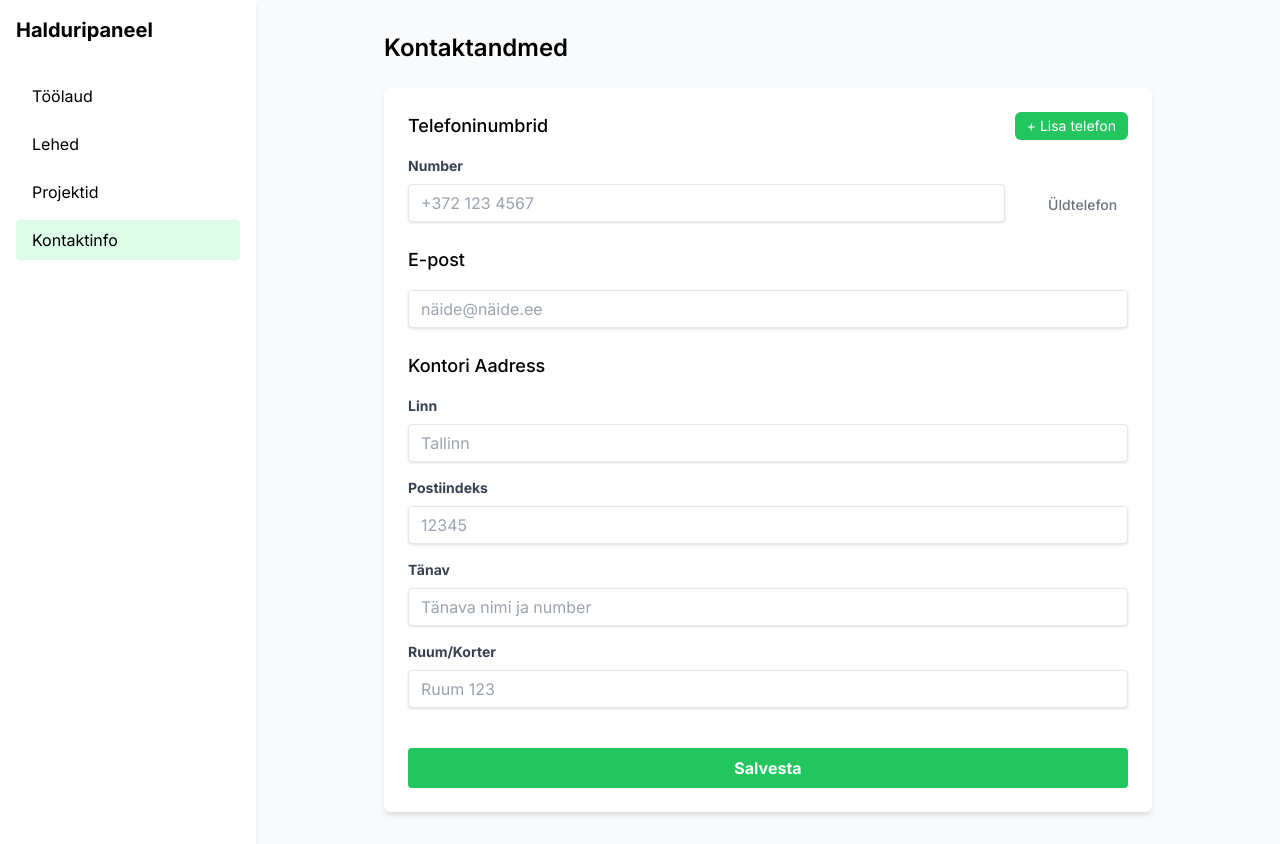
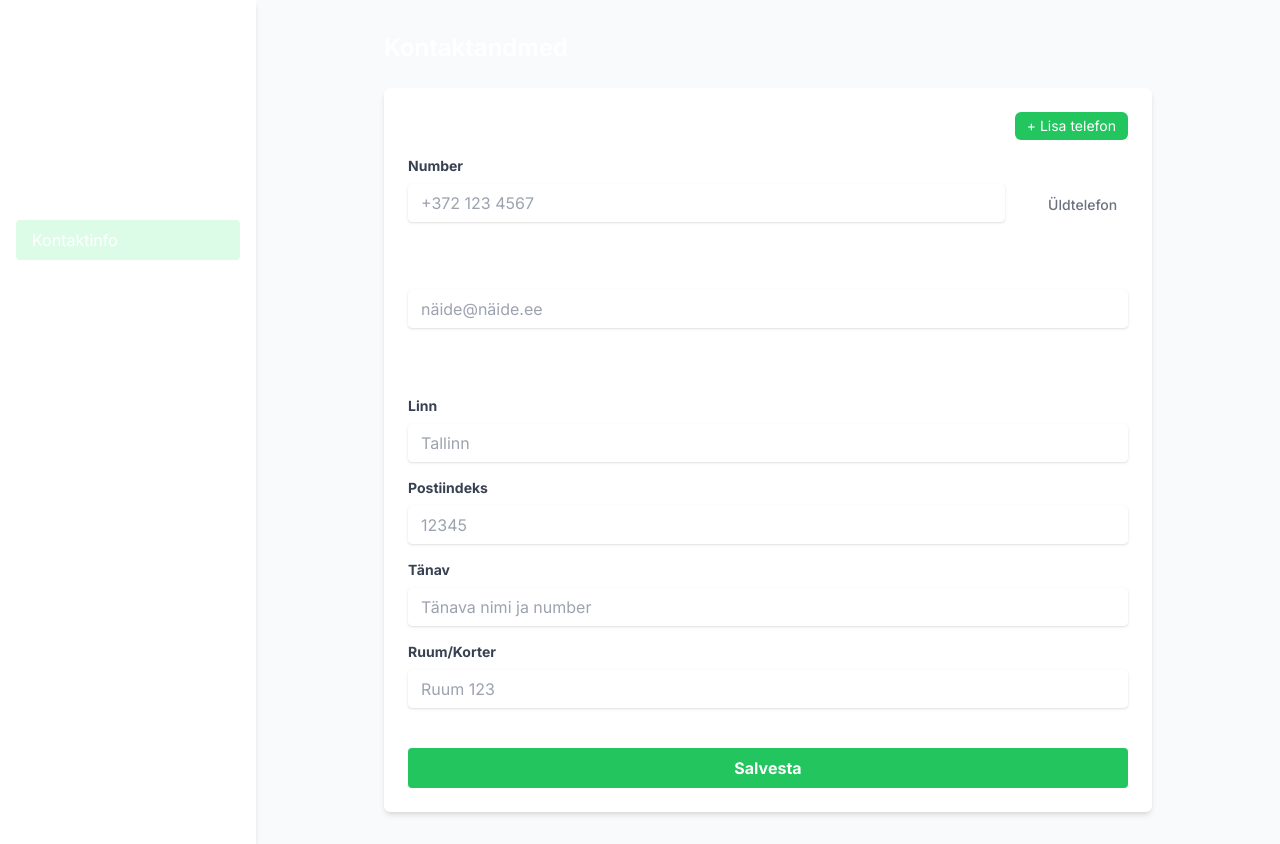
Before and after one commit to jantomson/steelbuckle, a Next.js app: page /admin/contacts in a window 1280 px wide. Built offline with nearby package versions, Linux system fonts and the light colour scheme; no server answers.

Commit message:
color thing again

```diff
--- a/src/app/globals.css
+++ b/src/app/globals.css
@@ -75,3 +75,12 @@ img[src^="/line"] {
 .font-mona {
   font-family: var(--font-mona), sans-serif;
 }
+
+body {
+  background-color: var(--primary-background) !important;
+  color: var(--primary-text) !important;
+}
+
+* {
+  border-color: var(--primary-border) !important;
+}
```
